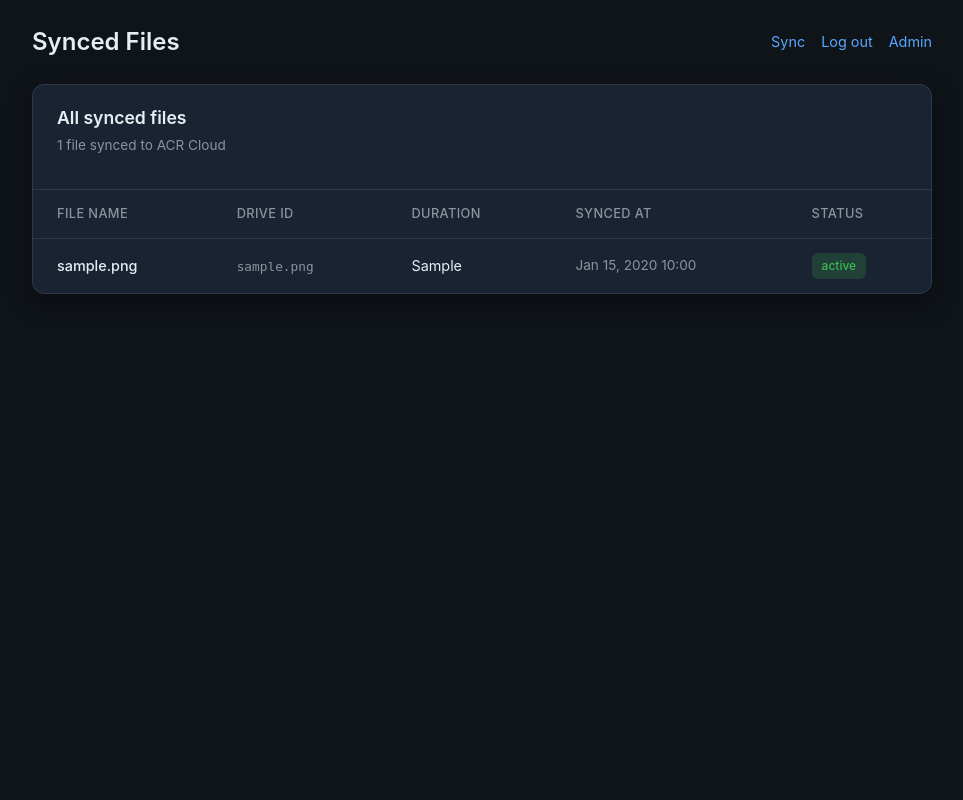
After one commit to support299/luke-acr-sync, a Django app: page /sync/files/ in a window 1280 px wide. The commit adds this page. Shown: the whole page, without its empty margins (158-1121 px from the left). Run offline with Django 5.2, Linux system fonts and the light colour scheme; a user stored in the database is signed in; tables that the repository leaves empty hold one stand-in row (values such as "Sample post"); parts of the project's set-up code (start-up, migrations or seed data) failed here and were passed over.

Commit message:
Enhance sync functionality and UI
- Added 'from_date' parameter to the Celery beat schedule for file syncing.
- Updated SyncedFile model to include 'acr_duration' field for tracking duration.
- Modified admin display to show 'acr_duration' alongside other file attributes.
- Improved upload task to return duration from ACR response.
- Introduced a new view to list synced files with duration formatting.
- Updated custom sync form to pre-fill date range for user convenience.
- Added link to view synced files in the custom sync template.

```diff
--- a/acr_sync/settings.py
+++ b/acr_sync/settings.py
@@ -158,6 +158,7 @@ CELERY_BEAT_SCHEDULE = {
         "task": "sync_app.tasks.sync_drive_to_acr",
         "schedule": crontab(minute=0, hour="*/10"),  # 00:00, 10:00, 20:00 UTC
         "options": {"queue": "default"},
+        "kwargs": {"from_date": "2026-03-05"},  # Only sync files modified on or after this date
     },
 }
 
--- a/sync_app/admin.py
+++ b/sync_app/admin.py
@@ -4,6 +4,6 @@ from .models import SyncedFile
 
 @admin.register(SyncedFile)
 class SyncedFileAdmin(admin.ModelAdmin):
-    list_display = ("file_name", "drive_file_id", "acr_status", "synced_at")
+    list_display = ("file_name", "drive_file_id", "acr_duration", "acr_status", "synced_at")
     search_fields = ("file_name", "drive_file_id")
     readonly_fields = ("synced_at",)
--- a/sync_app/models.py
+++ b/sync_app/models.py
@@ -19,6 +19,8 @@ class SyncedFile(models.Model):
     synced_at = models.DateTimeField(auto_now_add=True)
     # Status from ACR Cloud (e.g. "success", "pending", error code) for debugging
     acr_status = models.CharField(max_length=64, default="")
+    # Duration in seconds from ACR (when available)
+    acr_duration = models.CharField(max_length=32, blank=True, default="")
 
     class Meta:
         ordering = ["-synced_at"]
--- a/sync_app/templates/sync_app/custom_sync.html
+++ b/sync_app/templates/sync_app/custom_sync.html
@@ -261,6 +261,8 @@
             </form>
         </div>
         <p class="footer">
+            <a href="{% url 'sync_app:synced_files_list' %}">View synced files</a>
+            &nbsp;·&nbsp;
             <a href="{% url 'admin:index' %}">Admin</a>
             &nbsp;·&nbsp;
             <a href="{% url 'logout' %}">Log out</a>
--- /dev/null
+++ b/sync_app/templates/sync_app/synced_files.html
@@ -0,0 +1,190 @@
+<!DOCTYPE html>
+<html lang="en">
+<head>
+    <meta charset="UTF-8">
+    <meta name="viewport" content="width=device-width, initial-scale=1.0">
+    <title>Synced Files — ACR Sync</title>
+    <style>
+        :root {
+            --bg: #0f1419;
+            --surface: #1a2332;
+            --surface-hover: #212d3d;
+            --border: #2d3a4d;
+            --text: #e6edf3;
+            --text-muted: #8b949e;
+            --accent: #58a6ff;
+            --accent-hover: #79b8ff;
+            --success: #3fb950;
+            --radius: 12px;
+            --shadow: 0 8px 24px rgba(0, 0, 0, 0.4);
+        }
+        * { box-sizing: border-box; }
+        body {
+            font-family: -apple-system, BlinkMacSystemFont, 'Segoe UI', Roboto, Oxygen, Ubuntu, sans-serif;
+            background: var(--bg);
+            color: var(--text);
+            margin: 0;
+            min-height: 100vh;
+            padding: 24px;
+            line-height: 1.5;
+        }
+        .page-header {
+            max-width: 900px;
+            margin: 0 auto 24px;
+            display: flex;
+            align-items: center;
+            justify-content: space-between;
+            flex-wrap: wrap;
+            gap: 16px;
+        }
+        .page-title { margin: 0; font-size: 1.5rem; font-weight: 600; }
+        .nav-links {
+            display: flex;
+            gap: 16px;
+            font-size: 0.9rem;
+        }
+        .nav-links a {
+            color: var(--accent);
+            text-decoration: none;
+        }
+        .nav-links a:hover { text-decoration: underline; }
+        .container { max-width: 900px; margin: 0 auto; }
+        .card {
+            background: var(--surface);
+            border: 1px solid var(--border);
+            border-radius: var(--radius);
+            box-shadow: var(--shadow);
+            overflow: hidden;
+        }
+        .card-header {
+            padding: 20px 24px;
+            border-bottom: 1px solid var(--border);
+        }
+        .card-header h2 { margin: 0; font-size: 1.1rem; font-weight: 600; }
+        .card-header .count {
+            color: var(--text-muted);
+            font-size: 0.85rem;
+            margin-top: 4px;
+        }
+        .table-wrap { overflow-x: auto; }
+        table {
+            width: 100%;
+            border-collapse: collapse;
+            font-size: 0.9rem;
+        }
+        th, td {
+            padding: 14px 24px;
+            text-align: left;
+            border-bottom: 1px solid var(--border);
+        }
+        th {
+            color: var(--text-muted);
+            font-weight: 500;
+            font-size: 0.8rem;
+            text-transform: uppercase;
+            letter-spacing: 0.03em;
+        }
+        tr:last-child td { border-bottom: none; }
+        tr:hover td { background: var(--surface-hover); }
+        .file-name {
+            font-weight: 500;
+            color: var(--text);
+            max-width: 280px;
+            overflow: hidden;
+            text-overflow: ellipsis;
+            white-space: nowrap;
+        }
+        .drive-id {
+            font-family: ui-monospace, monospace;
+            font-size: 0.8rem;
+            color: var(--text-muted);
+            max-width: 200px;
+            overflow: hidden;
+            text-overflow: ellipsis;
+        }
+        .synced-at {
+            color: var(--text-muted);
+            font-size: 0.85rem;
+            white-space: nowrap;
+        }
+        .duration {
+            font-variant-numeric: tabular-nums;
+        }
+        .status-badge {
+            display: inline-block;
+            padding: 4px 10px;
+            border-radius: 6px;
+            font-size: 0.75rem;
+            font-weight: 500;
+        }
+        .status-badge.success {
+            background: rgba(63, 185, 80, 0.2);
+            color: var(--success);
+        }
+        .status-badge.unknown {
+            background: rgba(139, 148, 158, 0.2);
+            color: var(--text-muted);
+        }
+        .empty-state {
+            padding: 48px 24px;
+            text-align: center;
+            color: var(--text-muted);
+        }
+        .empty-state p { margin: 0 0 8px; }
+        .empty-state a { color: var(--accent); }
+    </style>
+</head>
+<body>
+    <div class="page-header">
+        <h1 class="page-title">Synced Files</h1>
+        <nav class="nav-links">
+            <a href="{% url 'sync_app:custom_sync' %}">Sync</a>
+            <a href="{% url 'logout' %}">Log out</a>
+            <a href="{% url 'admin:index' %}">Admin</a>
+        </nav>
+    </div>
+    <div class="container">
+        <div class="card">
+            <div class="card-header">
+                <h2>All synced files</h2>
+                <p class="count">{{ files|length }} file{{ files|length|pluralize }} synced to ACR Cloud</p>
+            </div>
+            {% if files %}
+            <div class="table-wrap">
+                <table>
+                    <thead>
+                        <tr>
+                            <th>File name</th>
+                            <th>Drive ID</th>
+                            <th>Duration</th>
+                            <th>Synced at</th>
+                            <th>Status</th>
+                        </tr>
+                    </thead>
+                    <tbody>
+                        {% for f in files %}
+                        <tr>
+                            <td><span class="file-name" title="{{ f.file_name }}">{{ f.file_name }}</span></td>
+                            <td><span class="drive-id" title="{{ f.drive_file_id }}">{{ f.drive_file_id }}</span></td>
+                            <td class="duration">{{ f.duration_display|default:"—" }}</td>
+                            <td class="synced-at">{{ f.synced_at|date:"M d, Y" }} {{ f.synced_at|time:"H:i" }}</td>
+                            <td>
+                                <span class="status-badge {% if f.acr_status %}success{% else %}unknown{% endif %}">
+                                    {{ f.acr_status|default:"—" }}
+                                </span>
+                            </td>
+                        </tr>
+                        {% endfor %}
+                    </tbody>
+                </table>
+            </div>
+            {% else %}
+            <div class="empty-state">
+                <p>No files synced yet.</p>
+                <p><a href="{% url 'sync_app:custom_sync' %}">Run a sync</a> to upload files from Google Drive to ACR Cloud.</p>
+            </div>
+            {% endif %}
+        </div>
+    </div>
+</body>
+</html>
--- a/sync_app/urls.py
+++ b/sync_app/urls.py
@@ -6,4 +6,5 @@ app_name = "sync_app"
 
 urlpatterns = [
     path("", views.custom_sync, name="custom_sync"),
+    path("files/", views.synced_files_list, name="synced_files_list"),
 ]
--- a/sync_app/views.py
+++ b/sync_app/views.py
@@ -5,11 +5,14 @@ from django.contrib import messages
 from django.contrib.auth import authenticate, login, logout
 from django.contrib.auth.decorators import login_required
 from django.contrib.auth.forms import UserCreationForm
+from datetime import timedelta
+
 from django.shortcuts import render, redirect
 from django.utils import timezone
 from django.views.decorators.http import require_http_methods
 
 from .forms import CustomSyncForm
+from .models import SyncedFile
 from .tasks import run_sync_drive_to_acr
 
 
@@ -64,7 +67,9 @@ def custom_sync(request):
     On POST, runs sync with date filter and optional bucket override, then redirects with result message.
     """
     if request.method == "GET":
-        form = CustomSyncForm(initial={"to_date": timezone.localdate()})
+        today = timezone.localdate()
+        yesterday = today - timedelta(days=1)
+        form = CustomSyncForm(initial={"from_date": yesterday, "to_date": today})
         return render(request, "sync_app/custom_sync.html", {"form": form})
 
     form = CustomSyncForm(request.POST)
@@ -109,3 +114,27 @@ def custom_sync(request):
             messages.success(request, msg)
 
     return redirect("sync_app:custom_sync")
+
+
+def _format_duration(secs_str):
+    """Format duration string (e.g. '312.485') as '5m 12s' or '45s'."""
+    if not secs_str:
+        return None
+    try:
+        total = float(secs_str)
+        mins = int(total // 60)
+        secs = total % 60
+        if mins > 0:
+            return f"{mins}m {secs:.1f}s"
+        return f"{secs:.1f}s"
+    except (ValueError, TypeError):
+        return secs_str
+
+
+@login_required
+def synced_files_list(request):
+    """Display all synced files with file name, duration, synced date/time, etc."""
+    files = SyncedFile.objects.all().order_by("-synced_at")
+    for f in files:
+        f.duration_display = _format_duration(f.acr_duration)
+    return render(request, "sync_app/synced_files.html", {"files": files})
```
Also changed, not shown: sync_app/tasks.py (+14 -7 lines), sync_app/migrations/0002_add_acr_duration.py (added).
